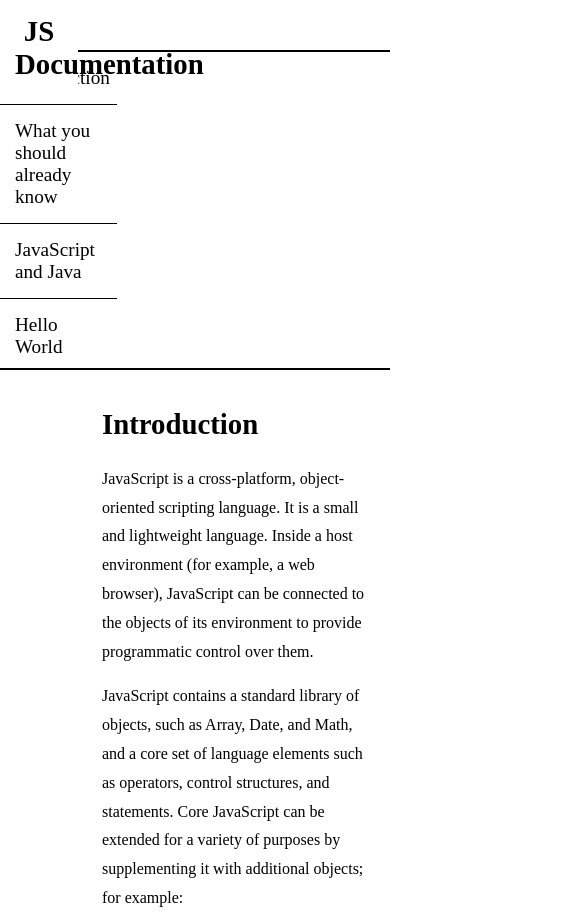
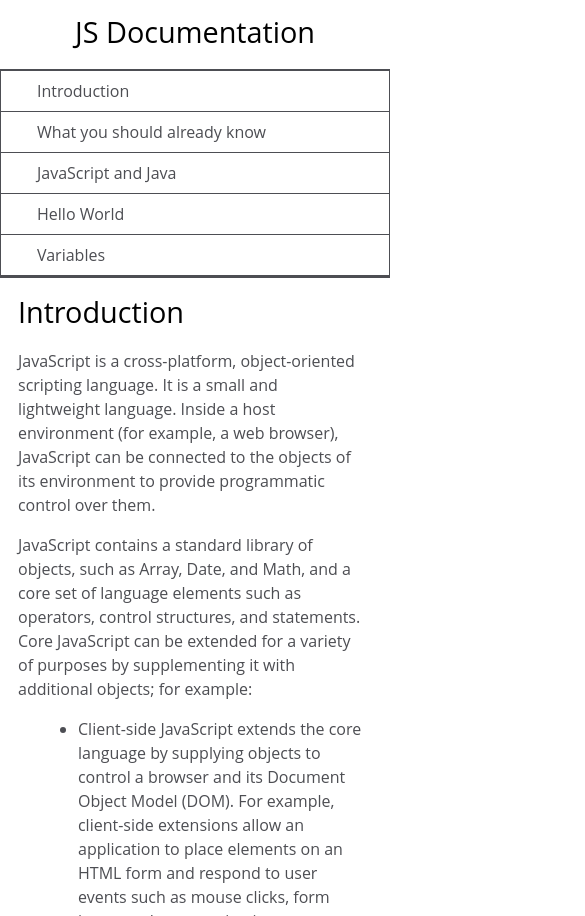
Before and after one commit to tgondocs/Technical-Documentation-Page, a plain HTML site: page index.html in a window 390 px wide. Shown: the top 916 px of the page, 585 px wide, since content can reach past the window. Drawn offline with Linux system fonts and the light colour scheme.

Commit message:
Update style.css

```diff
--- a/style.css
+++ b/style.css
@@ -1,141 +1,118 @@
-body {
-	width: 100%;
-	margin: 0;
+html,body{
+  min-width:290px;
+    color: #4d4e53;
+    background-color: #ffffff;
+    font-family: 'Open Sans',Arial,sans-serif;
+    line-height: 1.5;
 }
-
-#navbar {
-	float: left;
-	position: fixed;
-	min-width: 30vw;
-	max-height: 100vh;
-	margin: 0;
+#navbar{
+  position:fixed;
+  min-width:290px;
+  top:0px;
+  left:0px;
+  width:300px;
+  height:100%;
+  border-right:solid;
+  border-color:rgba(0,22,22,0.4)
+}
+header{
+  color:black;
+  font-size: 30px;
+  margin:10px;
+  text-align:center;
+  font-size:1.8em;
+  font-weight:thin;
+}
+#main-doc header{
+  text-align:left;
+  margin:0px;
+}
+#navbar ul{
+  height:88%;
+  overflow-y:auto;
+  overflow-x:hidden;
+}
+#navbar li{
+  color: #4d4e53;
+  border:1px solid;
+  border-bottom-width:0px;
+  padding:8px;
+  padding-left:45px;
+  list-style: none;
+  position:relative;
+ left:-50px;
+  width:100%;
 
 }
-
-#leftcon {
-	min-width: 30vw;
-	display: flex;
-	align-items: flex-start;
-	margin: 0;
-	position: fixed;
-	overflow: scroll;
-	left: 0;
-	top: 0;
-	z-index: 1;
+#navbar a{
+  color: #4d4e53;
+    text-decoration:none;
+    cursor:pointer;
 }
-
-#title {
-	position: fixed;
-	box-sizing: border-box;
-	top: 0;
-	left: 0;
-	min-width: 30vw;
-	background-color: white;
-	text-align: left;
-	margin: 0;
-	font-weight: bold;
-	padding: 15px;
-	z-index: 2;
+#main-doc{
+  position: absolute;
+  margin-left:310px;
+  padding:20px;
+  margin-bottom:110px;
 }
-
-#theme {
-	box-sizing: border-box;
-	width: 30vw;
-	height: 100vh;
-	padding-top: 64px;
-	margin: 0;
+section article{
+  color: #4d4e53;
+  margin:15px;
+  font-size:0.96em;
 }
-
-#theme ul {
-	list-style-type: none;
-	margin: 0;
-	padding: 0;
+section li {
+  margin:15px 0px 0px 20px;
 }
-
-#theme li {
-	padding: 15px;
-	font-size: 1.2em;
-	border-top: solid black 1px;
+code{
+  display:block;
+    text-align: left;
+  white-space: pre;
+  position: relative;
+    word-break: normal;
+    word-wrap: normal;
+    line-height: 2;
+    background-color:#f7f7f7;
+  padding:15px;
+  margin:10px;
+    border-radius:5px;
 }
-
-a {
-	text-decoration: none;
-	color: black;
+@media only screen and (max-width: 815px) {
+    /* For mobile phones: */
+  #navbar ul{
+  border:1px solid;
+    height:207px;
+  }
+    #navbar{
+      background-color:white;
+      position:absolute;
+      top:0;
+      padding:0;
+      margin: 0;
+      width:100%;
+      max-height:275px;
+      border:none;
+      z-index:1;
+      border-bottom:2px solid;
+    }
+  #main-doc{
+    position: relative;
+    margin-left:0px;
+    margin-top:270px;
+  }
+  #main-doc section {
+/*     padding-top: 240px; */
+  }
 }
-
-#right {
-	position: absolute;
-	right: 5px;
-	max-width: 70vw;
-	line-height: 1.8em;
-	margin-left: 320px;
-	height: 100vh;
-	text-align: left;
+@media only screen and (max-width: 400px) {
+  #main-doc{
+    margin-left:-10px;
+  }
+  code{
+    margin-left:-20px;
+    width:100%;
+    padding:15px;
+    padding-left:10px;
+    padding-right:45px;
+    min-width:233px;
+  }
 }
-
-header {
-	width: 20vw;
-	font-size: 1.8em;
-	font-weight: bold;
-	padding: 10px 0;
-	margin: 0;
-	text-align: left;
-}
-
-.example {
-	background-color: rgb(215, 218, 251);
-	margin: 0 15px;
-	padding: 10px;
-}
-
-.one-tab {
-	padding-left: 15px;
-}
-
-@media (min-width: 320px) and (max-width: 480px) {
-	#navbar {
-		height: 300px;
-		width: 100%;
-		position: static;
-		display: inline-block;
-	}
-
-#title {
-	min-width: 20vw;
-	text-align: center;
-	position: absolute;
-}
-
-	#leftcon {
-		position: relative;
-		box-sizing: border-box;
-		top: 50px;
-		min-width: 20vw;
-		height: 320px;
-		overflow: auto;
-		margin: 0;
-		padding: 0;
-		border-top: solid black 2px;
-		border-bottom: solid black 2px;
-	}
-
-	#theme {
-		padding-top: 0;
-	}
-
-	#firstli {
-		border-style: none !important;
-	}
-
-	#main-doc {
-		margin-top: 100px;
-		display: inline-block;
-		left: 0;
-		width: 100%;
-	}
-
-	#right {
-		margin-left: 20px;
-		padding-right: 10px;
-	}
-}
```
